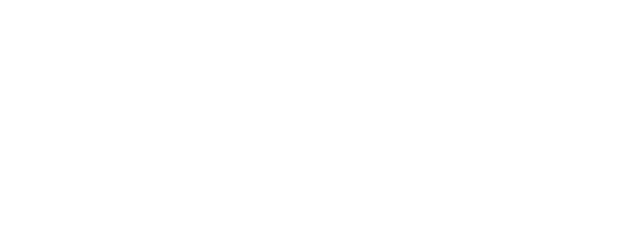
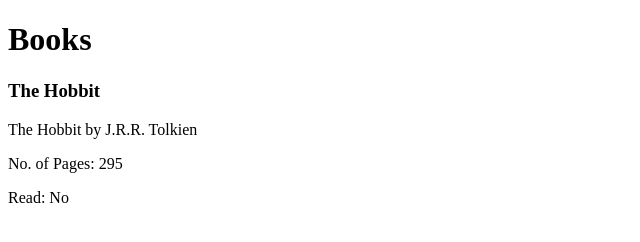
Before and after one commit to nikhil-r0/library, a plain HTML site: page index.html in a window 1280 px wide. Shown: the whole page, without its empty margins (0-640 px from the left). Drawn offline with Linux system fonts and the light colour scheme.

Commit message:
Render Books List

```diff
--- a/books.js
+++ b/books.js
@@ -1,10 +1,49 @@
-function book(name,info){
-    this.name = name;
-    this.information = info;
-    this.info = function (){
-        return this.information;
+class Book {
+    constructor(name, info, pages, isRead) {
+        this.name = name;
+        this.information = info;
+        this.pages = pages;
+        this.isRead = isRead || false;
     }
 }
 
-theHobbit = new book("The Hobbit", "The Hobbit by J.R.R. Tolkien, 295 pages, not read yet");
-console.log(theHobbit.info());
+function createBookElement(book){
+        const element = document.createElement("div");
+        element.className = "book-container";
+
+        const nameContainer = document.createElement("h3");
+        nameContainer.textContent = book.name;
+        nameContainer.className = "name";
+
+        const infoContainer = document.createElement("p");
+        infoContainer.textContent = book.information;
+        infoContainer.className = "info";
+
+        const pageContainer = document.createElement("p");
+        pageContainer.textContent = `No. of Pages: ${book.pages}`;
+        pageContainer.className = "page";
+
+        const readContainer = document.createElement("p");
+        readContainer.textContent = `Read: ${book.isRead ? "Yes" : "No"}`;
+        readContainer.className = "read";
+
+        element.appendChild(nameContainer);
+        element.appendChild(infoContainer);
+        element.appendChild(pageContainer);
+        element.appendChild(readContainer);
+
+        element.id = book.name;
+        return element;
+}
+
+let booksList = [];
+theHobbit = new Book("The Hobbit", "The Hobbit by J.R.R. Tolkien", 295, false);
+booksList.push(theHobbit);
+function renderLibrary() {
+    const booksContainer = document.getElementById("library-container");
+    booksContainer.innerHTML = "";
+    for(let book of booksList){
+        booksContainer.appendChild(createBookElement(book));
+    }
+};
+renderLibrary();
--- a/index.html
+++ b/index.html
@@ -3,9 +3,15 @@
 <head>
     <meta charset="UTF-8">
     <meta name="viewport" content="width=device-width, initial-scale=1.0">
+    <link rel="stylesheet" href="styles.css">
     <title>Library</title>
 </head>
 <body>
+    <h1>Books</h1>
+    <div id="library-container">
+
+    </div>
+    <script src="books.js" ></script>
 
 </body>
 </html>
```
